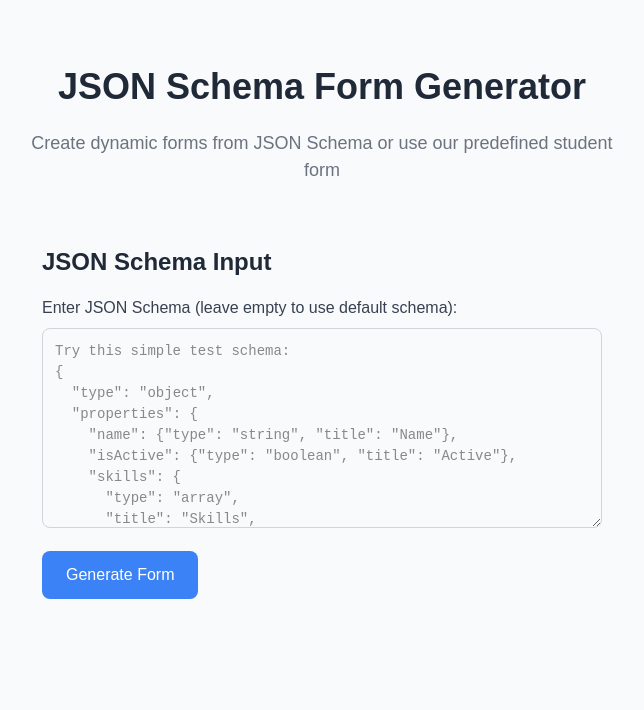
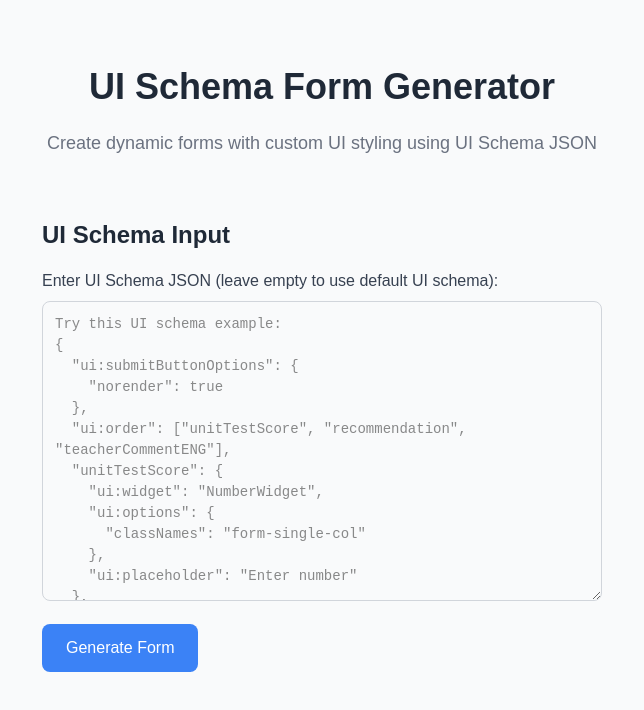
Before and after one commit to chinh-agiletech/json-form, a Next.js app: page / in a window 1280 px wide. Shown: the top 710 px of the page, without its empty margins (318-962 px from the left). Built offline with nearby package versions, Linux system fonts and the light colour scheme.

Commit message:
update form input ui schema

```diff
--- a/src/components/DynamicForm.tsx
+++ b/src/components/DynamicForm.tsx
@@ -2,6 +2,7 @@ import React, { useState, useCallback, useEffect } from "react";
 import Form, { IChangeEvent } from "@rjsf/core";
 import validator from "@rjsf/validator-ajv8";
 import { JSONSchema7 } from 'json-schema';
+import styles from './DynamicForm.module.css';
 import CustomTextWidget from './ui/CustomTextWidget/CustomTextWidget';
 import CustomTextArea from './ui/CustomTextArea/CustomTextArea';
 import CustomNumberWidget from './ui/CustomNumberWidget/CustomNumberWidget';
@@ -51,6 +52,7 @@ import RangeWidget from './ui/RangeWidget/RangeWidget';
 
 interface DynamicFormProps {
   schema: JSONSchema7;
+  uiSchema?: any;
   onClose?: () => void;
   onFormChange?: (data: Record<string, unknown>) => void;
   onValidation?: (isValid: boolean, errors: ValidationError[]) => void;
@@ -66,6 +68,7 @@ interface ValidationError {
 
 export default function DynamicForm({
   schema,
+  uiSchema,
   onClose,
   onFormChange,
   onValidation,
@@ -129,7 +132,7 @@ export default function DynamicForm({
 
   // Create default UI schema for better styling
   const createUiSchema = (schema: JSONSchema7) => {
-    const uiSchema: Record<string, Record<string, unknown> | string[] | unknown> = {
+    const generatedUiSchema: Record<string, Record<string, unknown> | string[] | unknown> = {
       "ui:submitButtonOptions": {
         "norender": true
       }
@@ -140,7 +143,7 @@ export default function DynamicForm({
       const propertyCount = propertyKeys.length;
 
       // Set order for consistent layout
-      uiSchema["ui:order"] = propertyKeys;
+      generatedUiSchema["ui:order"] = propertyKeys;
 
       propertyKeys.forEach((key, index) => {
         const property = schema.properties![key] as JSONSchema7;
@@ -172,7 +175,7 @@ export default function DynamicForm({
           }
         }
 
-        uiSchema[key] = {
+        generatedUiSchema[key] = {
           "ui:widget": widgetType,
           "ui:options": {
             classNames: layoutClass,
@@ -182,22 +185,23 @@ export default function DynamicForm({
 
         // Add specific options for certain widgets
         if (property.format === 'email') {
-          (uiSchema[key] as Record<string, unknown>)["ui:options"] = {
-            ...(uiSchema[key] as Record<string, unknown>)["ui:options"] as Record<string, unknown>,
+          (generatedUiSchema[key] as Record<string, unknown>)["ui:options"] = {
+            ...(generatedUiSchema[key] as Record<string, unknown>)["ui:options"] as Record<string, unknown>,
             inputType: "email"
           };
         }
 
         if (property.description) {
-          (uiSchema[key] as Record<string, unknown>)["ui:description"] = property.description;
+          (generatedUiSchema[key] as Record<string, unknown>)["ui:description"] = property.description;
         }
       });
     }
 
-    return uiSchema;
+    return generatedUiSchema;
   };
 
-  const uiSchema = createUiSchema(schema);
+  // Use provided uiSchema if available, otherwise generate one
+  const finalUiSchema = uiSchema || createUiSchema(schema);
 
   const onSubmit = ({ formData }: IChangeEvent) => {
     console.log("Form Data Submitted:", formData);
@@ -256,11 +260,10 @@ export default function DynamicForm({
   }, [resetTrigger]);
 
   return (
-    <div>
-      {/* Dynamic Form */}
+    <>
       <Form
         schema={schema}
-        uiSchema={uiSchema}
+        uiSchema={finalUiSchema}
         validator={validator}
         onSubmit={onSubmit}
         onChange={onChange}
@@ -286,7 +289,6 @@ export default function DynamicForm({
         }}
       />
 
-      {/* Only show action buttons if this is a standalone form (has onClose) */}
       {onClose && (
         <>
           {/* Schema Info */}
@@ -301,6 +303,7 @@ export default function DynamicForm({
               Schema Info
             </h3>
             <p style={{ margin: "0", fontSize: "14px", color: "#6b7280" }}>
+              Required fields: {schema.required && schema.required.length > 0 ? schema.required.join(", ") : "None"}
               Required fields: {schema.required ? schema.required.join(", ") : "None"}
             </p>
           </div>
@@ -387,6 +390,6 @@ export default function DynamicForm({
           </div>
         </>
       )}
-    </div>
+    </>
   );
 }
--- a/src/components/SchemaInput.tsx
+++ b/src/components/SchemaInput.tsx
@@ -3,138 +3,172 @@ import { JSONSchema7 } from 'json-schema';
 
 interface SchemaInputProps {
   onSchemaGenerated?: (schema: JSONSchema7) => void;
+  onUiSchemaGenerated?: (uiSchema: any) => void;
 }
 
-export default function SchemaInput({ onSchemaGenerated }: SchemaInputProps) {
-  const [schemaText, setSchemaText] = useState("");
-  // const [parsedSchema, setParsedSchema] = useState<JSONSchema7 | null>(null); // Commented out as it's unused
+export default function SchemaInput({ onSchemaGenerated, onUiSchemaGenerated }: SchemaInputProps) {
+  const [uiSchemaText, setUiSchemaText] = useState("");
   const [error, setError] = useState("");
 
-  const defaultSchema = {
+  const defaultUiSchema = {
+    "ui:submitButtonOptions": {
+      "norender": true
+    },
+    "ui:order": [
+      "unitTestScore",
+      "recommendation",
+      "teacherCommentENG"
+    ],
+    "unitTestScore": {
+      "ui:widget": "NumberWidget",
+      "ui:options": {
+        "classNames": "form-single-col"
+      },
+      "ui:placeholder": "Enter number"
+    },
+    "recommendation": {
+      "ui:widget": "TextAreaWidget",
+      "ui:options": {
+        "rows": 4,
+        "classNames": "form-textarea-left"
+      },
+      "ui:placeholder": "Enter text"
+    },
+    "teacherCommentENG": {
+      "ui:widget": "TextAreaWidget",
+      "ui:options": {
+        "rows": 4,
+        "classNames": "form-textarea-right"
+      },
+      "ui:placeholder": "Enter text"
+    }
+  };
+
+  const defaultJsonSchema: JSONSchema7 = {
     type: "object",
-    required: ["name", "email", "isActive"],
+    required: ["unitTestScore", "recommendation", "teacherCommentENG"],
     properties: {
-      name: {
+      unitTestScore: {
+        type: "number",
+        title: "Unit Test Score",
+        minimum: 0,
+        maximum: 100
+      },
+      recommendation: {
         type: "string",
-        title: "Full Name",
-        description: "Enter your full name"
+        title: "Recommendation"
       },
-      email: {
+      teacherCommentENG: {
         type: "string",
-        title: "Email Address",
-        format: "email",
-        description: "We'll never share your email"
-      },
-      password: {
-        type: "string",
-        title: "Password",
-        format: "password",
-        minLength: 6
-      },
-      age: {
-        type: "integer",
-        title: "Age",
-        minimum: 18,
-        maximum: 100,
-        description: "Must be 18 or older"
-      },
-      rating: {
-        type: "number",
-        title: "Rating",
-        minimum: 1,
-        maximum: 10,
-        description: "Rate from 1 to 10"
-      },
-      birthdate: {
-        type: "string",
-        title: "Birth Date",
-        format: "date"
-      },
-      country: {
-        type: "string",
-        title: "Country",
-        enum: ["US", "UK", "Canada", "Australia", "Germany", "France"],
-        description: "Select your country"
-      },
-      gender: {
-        type: "string",
-        title: "Gender",
-        enum: ["Male", "Female", "Other"],
-        description: "Select your gender"
-      },
-      isActive: {
-        type: "boolean",
-        title: "Active User",
-        description: "Check if you want to receive notifications"
-      },
-      bio: {
-        type: "string",
-        title: "Biography",
-        maxLength: 500,
-        description: "Tell us about yourself"
-      },
-      skills: {
-        type: "array",
-        title: "Skills",
-        items: {
-          type: "string",
-          enum: ["JavaScript", "Python", "Java", "C++", "React", "Vue", "Angular"]
-        },
-        uniqueItems: true,
-        description: "Select your skills"
-      },
-      hobbies: {
-        type: "array",
-        title: "Hobbies",
-        items: {
-          type: "string",
-          enum: ["Reading", "Gaming", "Sports", "Music", "Cooking", "Travel"]
-        },
-        uniqueItems: true,
-        description: "Select your hobbies"
-      },
-      favoriteColor: {
-        type: "string",
-        title: "Favorite Color",
-        enum: ["Red", "Blue", "Green", "Yellow", "Purple", "Orange"],
-        description: "Pick your favorite color"
+        title: "Teacher Comment (English)"
       }
     }
   };
 
+  // Function to generate JSON schema from UI schema
+  const generateJsonSchemaFromUiSchema = (uiSchema: any): JSONSchema7 => {
+    const properties: Record<string, any> = {};
+    const required: string[] = [];
+
+    // Get field order from ui:order or extract from uiSchema keys
+    const fieldOrder = uiSchema["ui:order"] || Object.keys(uiSchema).filter(key => !key.startsWith("ui:"));
+
+    fieldOrder.forEach((fieldName: string) => {
+      const fieldConfig = uiSchema[fieldName];
+      if (fieldConfig && typeof fieldConfig === 'object') {
+        const widget = fieldConfig["ui:widget"];
+
+        // Determine field type based on widget
+        let fieldType = "string";
+        let format: string | undefined;
+
+        switch (widget) {
+          case "NumberWidget":
+            fieldType = "number";
+            break;
+          case "TextAreaWidget":
+            fieldType = "string";
+            break;
+          case "EmailWidget":
+            fieldType = "string";
+            format = "email";
+            break;
+          case "CheckboxWidget":
+            fieldType = "boolean";
+            break;
+          case "DateWidget":
+            fieldType = "string";
+            format = "date";
+            break;
+          case "PasswordWidget":
+            fieldType = "string";
+            format = "password";
+            break;
+          default:
+            fieldType = "string";
+        }
+
+        const property: any = {
+          type: fieldType,
+          title: fieldName.charAt(0).toUpperCase() + fieldName.slice(1).replace(/([A-Z])/g, ' $1')
+        };
+
+        if (format) {
+          property.format = format;
+        }
+
+        // Add some default constraints
+        if (fieldType === "number") {
+          property.minimum = 0;
+          property.maximum = 100;
+        }
+
+        properties[fieldName] = property;
+        required.push(fieldName);
+      }
+    });
+
+    return {
+      type: "object",
+      required,
+      properties
+    };
+  };
+
   const handleSchemaSubmit = () => {
     try {
-      let schema;
+      let uiSchema;
+      let jsonSchema;
 
-      if (schemaText.trim() === "") {
-        // Use default schema if input is empty
-        schema = defaultSchema;
+      if (uiSchemaText.trim() === "") {
+        // Use default UI schema if input is empty
+        uiSchema = defaultUiSchema;
+        jsonSchema = defaultJsonSchema;
       } else {
-        // Parse the input schema
-        schema = JSON.parse(schemaText);
+        // Parse the input UI schema
+        uiSchema = JSON.parse(uiSchemaText);
+        // Generate JSON schema from UI schema
+        jsonSchema = generateJsonSchemaFromUiSchema(uiSchema);
       }
 
-      // Basic validation
-      if (!schema.type || !schema.properties) {
-        throw new Error("Invalid schema: must have 'type' and 'properties'");
+      setError("");
+
+      // Send both schemas to parent component
+      if (onSchemaGenerated) {
+        onSchemaGenerated(jsonSchema);
       }
 
-      // setParsedSchema(schema); // Commented out as parsedSchema is unused
-      setError("");
-
-      // Send schema to parent component
-      if (onSchemaGenerated) {
-        onSchemaGenerated(schema);
+      if (onUiSchemaGenerated) {
+        onUiSchemaGenerated(uiSchema);
       }
     } catch (err) {
-      setError(err instanceof Error ? err.message : "Invalid JSON schema");
-      // setParsedSchema(null); // Commented out as parsedSchema is unused
+      setError(err instanceof Error ? err.message : "Invalid UI schema JSON");
     }
   };
 
   const inputStyle = {
     width: "100%",
-    minHeight: "200px",
+    minHeight: "300px",
     padding: "12px",
     border: "1px solid #d1d5db",
     borderRadius: "8px",
@@ -171,7 +205,7 @@ export default function SchemaInput({ onSchemaGenerated }: SchemaInputProps) {
     <div style={{ maxWidth: "800px", margin: "0 auto", padding: "20px" }}>
       <div style={{ marginBottom: "20px" }}>
         <h2 style={{ marginBottom: "16px", color: "#1f2937", fontSize: "24px", fontWeight: "600" }}>
-          JSON Schema Input
+          UI Schema Input
         </h2>
 
         <div style={{ marginBottom: "16px" }}>
@@ -181,24 +215,40 @@ export default function SchemaInput({ onSchemaGenerated }: SchemaInputProps) {
             fontWeight: "500",
             color: "#374151"
           }}>
-            Enter JSON Schema (leave empty to use default schema):
+            Enter UI Schema JSON (leave empty to use default UI schema):
           </label>
 
           <textarea
-            value={schemaText}
-            onChange={(e) => setSchemaText(e.target.value)}
-            placeholder={`Try this simple test schema:
+            value={uiSchemaText}
+            onChange={(e) => setUiSchemaText(e.target.value)}
+            placeholder={`Try this UI schema example:
 {
-  "type": "object",
-  "properties": {
-    "name": {"type": "string", "title": "Name"},
-    "isActive": {"type": "boolean", "title": "Active"},
-    "skills": {
-      "type": "array",
-      "title": "Skills",
-      "items": {"type": "string", "enum": ["JS", "Python", "Java"]}
+  "ui:submitButtonOptions": {
+    "norender": true
+  },
+  "ui:order": ["unitTestScore", "recommendation", "teacherCommentENG"],
+  "unitTestScore": {
+    "ui:widget": "NumberWidget",
+    "ui:options": {
+      "classNames": "form-single-col"
     },
-    "color": {"type": "string", "title": "Color", "enum": ["Red", "Blue", "Green"]}
+    "ui:placeholder": "Enter number"
+  },
+  "recommendation": {
+    "ui:widget": "TextAreaWidget",
+    "ui:options": {
+      "rows": 4,
+      "classNames": "form-textarea-left"
+    },
+    "ui:placeholder": "Enter text"
+  },
+  "teacherCommentENG": {
+    "ui:widget": "TextAreaWidget",
+    "ui:options": {
+      "rows": 4,
+      "classNames": "form-textarea-right"
+    },
+    "ui:placeholder": "Enter text"
   }
 }`}
             style={inputStyle}
--- a/src/components/SimpleForm.tsx
+++ b/src/components/SimpleForm.tsx
@@ -22,9 +22,10 @@ interface MyFormData {
 interface SimpleFormProps {
   onClose?: () => void;
   dynamicSchema?: JSONSchema7 | null;
+  dynamicUiSchema?: any;
 }
 
-export default function SimpleForm({ onClose, dynamicSchema }: SimpleFormProps) {
+export default function SimpleForm({ onClose, dynamicSchema, dynamicUiSchema }: SimpleFormProps) {
   const initialFormData: FormData = {
     attendance: "99.9%",
     age: "6",
@@ -311,6 +312,7 @@ export default function SimpleForm({ onClose, dynamicSchema }: SimpleFormProps)
             </h3>
             <DynamicForm
               schema={dynamicSchema}
+              uiSchema={dynamicUiSchema}
               onFormChange={handleDynamicFormChange}
               onValidation={handleValidation}
               resetTrigger={resetCounter}
--- a/src/pages/index.tsx
+++ b/src/pages/index.tsx
@@ -7,16 +7,22 @@ import { JSONSchema7 } from 'json-schema';
 export default function Home() {
   const [isModalOpen, setIsModalOpen] = useState(false);
   const [dynamicSchema, setDynamicSchema] = useState<JSONSchema7 | null>(null);
+  const [dynamicUiSchema, setDynamicUiSchema] = useState<any>(null);
 
   const openModal = () => setIsModalOpen(true);
   const closeModal = () => {
     setIsModalOpen(false);
-    // Reset dynamic schema when modal is closed
+    // Reset dynamic schemas when modal is closed
     setDynamicSchema(null);
+    setDynamicUiSchema(null);
   };
 
   const handleSchemaGenerated = (schema: JSONSchema7) => {
     setDynamicSchema(schema);
+  };
+
+  const handleUiSchemaGenerated = (uiSchema: any) => {
+    setDynamicUiSchema(uiSchema);
     openModal();
   };
 
@@ -40,7 +46,7 @@ export default function Home() {
           color: "#1f2937",
           marginBottom: "16px"
         }}>
-          JSON Schema Form Generator
+          UI Schema Form Generator
         </h1>
         <p style={{
           fontSize: "18px",
@@ -48,7 +54,7 @@ export default function Home() {
           maxWidth: "600px",
           margin: "0 auto"
         }}>
-          Create dynamic forms from JSON Schema or use our predefined student form
+          Create dynamic forms with custom UI styling using UI Schema JSON
         </p>
       </div>
 
@@ -68,16 +74,23 @@ export default function Home() {
           minWidth: "400px",
           maxWidth: "600px"
         }}>
-          <SchemaInput onSchemaGenerated={handleSchemaGenerated} />
+          <SchemaInput
+            onSchemaGenerated={handleSchemaGenerated}
+            onUiSchemaGenerated={handleUiSchemaGenerated}
+          />
         </div>
       </div>
 
       <Modal
         isOpen={isModalOpen}
         onClose={closeModal}
-        title={dynamicSchema ? "Dynamic Form (Generated from Schema)" : "Student Assessment Form"}
+        title={dynamicSchema ? "Dynamic Form (Generated from UI Schema)" : "Student Assessment Form"}
       >
-        <SimpleForm onClose={closeModal} dynamicSchema={dynamicSchema} />
+        <SimpleForm
+          onClose={closeModal}
+          dynamicSchema={dynamicSchema}
+          dynamicUiSchema={dynamicUiSchema}
+        />
       </Modal>
     </div>
   );
```
Also changed, not shown: src/components/DynamicForm.module.css (+26 -0 lines).
